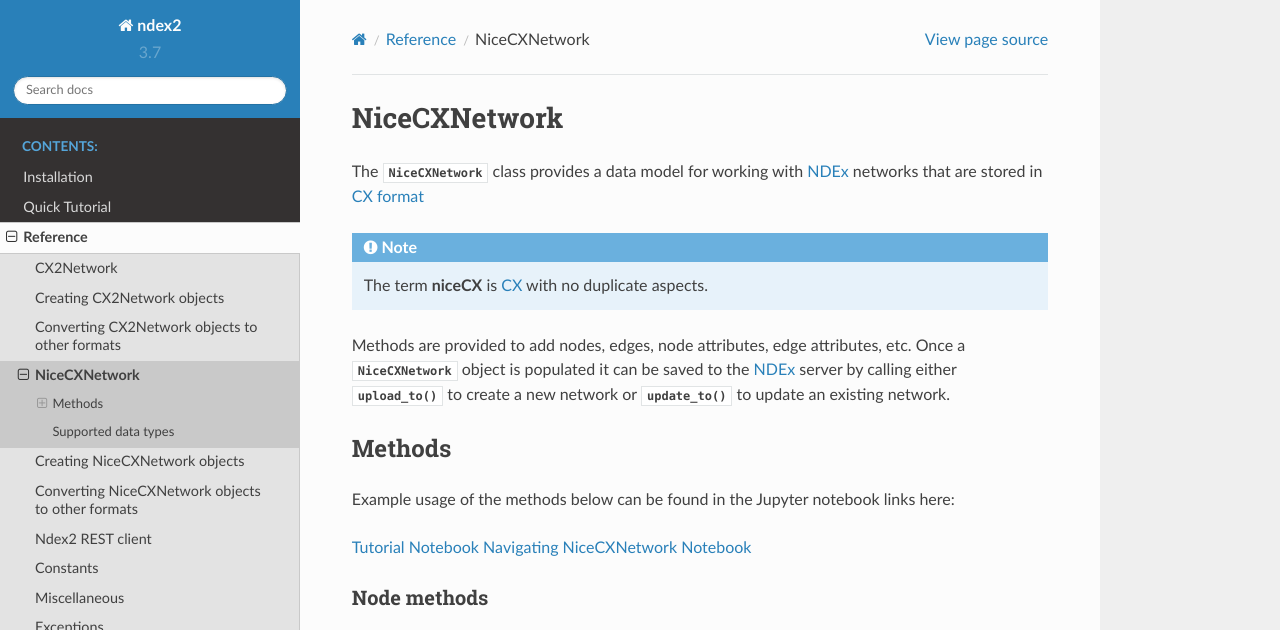
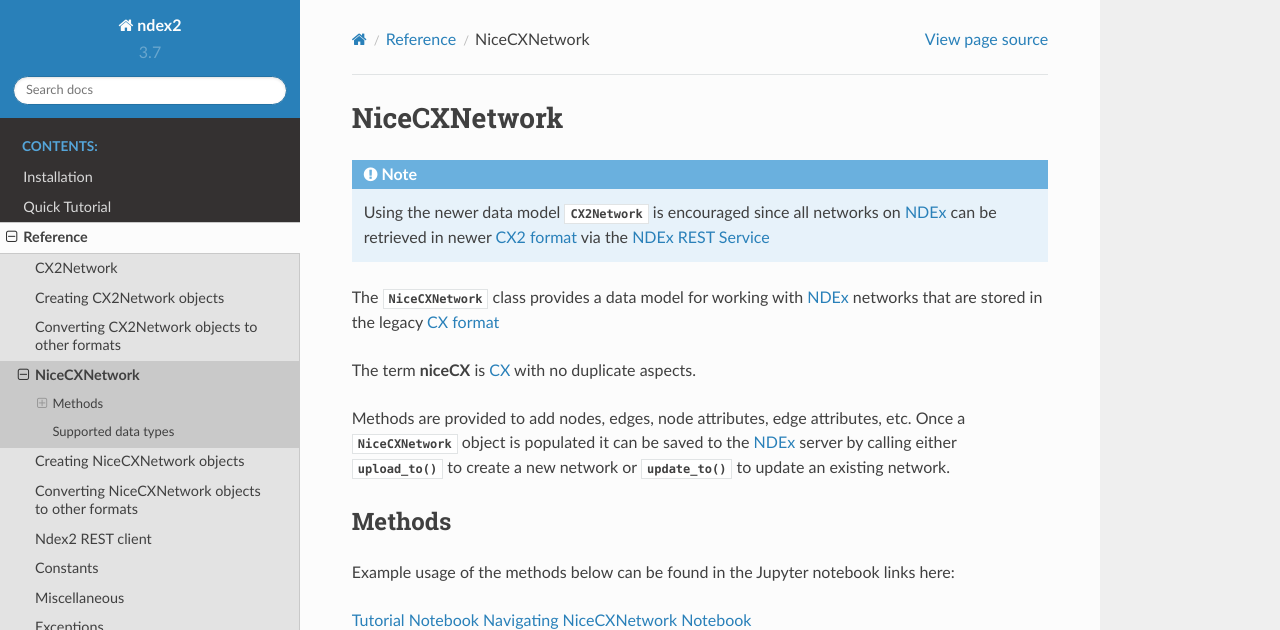
Before and after one commit to ndexbio/ndex2-client, a Sphinx documentation site: the page built from docs/ndex2.rst, in a window 1280 px wide and 900 px high, cut to the strip 0-630 px from the top of the window. Built offline with Sphinx 7.4.7 and the Read the Docs theme 2.0.0, drawn with Linux system fonts in a browser that asks for light colours.

Commit message:
added note to use CX2Network

```diff
--- a/docs/ndex2.rst
+++ b/docs/ndex2.rst
@@ -1,19 +1,22 @@
 NiceCXNetwork
 -------------
 
-The :class:`~ndex2.nice_cx_network.NiceCXNetwork` class provides a data model for working
-with NDEx_ networks that are stored in `CX format <https://home.ndexbio.org/data-model>`__
-
 .. note::
 
-    The term **niceCX** is `CX <https://home.ndexbio.org/data-model>`__ with no duplicate
-    aspects.
+    Using the newer data model :py:class:`~ndex2.cx2.CX2Network`
+    is encouraged since all networks on NDEx_ can be retrieved in newer `CX2 format`_ via
+    the `NDEx REST Service`_
+
+The :class:`~ndex2.nice_cx_network.NiceCXNetwork` class provides a data model for working
+with NDEx_ networks that are stored in the legacy `CX format`_
+
+The term **niceCX** is CX_ with no duplicate aspects.
 
 Methods are provided to add nodes, edges, node attributes, edge attributes, etc.
 Once a :class:`~ndex2.nice_cx_network.NiceCXNetwork` object is populated it can be
-saved to the `NDEx <https://ndexbio.org>`__ server by calling either
-:func:`~ndex2.nice_cx_network.NiceCXNetwork.upload_to()` to create a new network or
-:func:`~ndex2.nice_cx_network.NiceCXNetwork.update_to()` to update an existing network.
+saved to the NDEx_ server by calling either
+:py:meth:`~ndex2.nice_cx_network.NiceCXNetwork.upload_to` to create a new network or
+:py:meth:`~ndex2.nice_cx_network.NiceCXNetwork.update_to` to update an existing network.
 
 Methods
 ===========================
@@ -46,7 +49,6 @@
     :members: apply_template, apply_style_from_network, print_summary, to_cx, to_cx_stream, to_networkx, to_pandas_dataframe, update_to, upload_to
     :noindex:
 
-
 Supported data types
 =====================
 
@@ -76,3 +78,7 @@
 These constants are defined here: :py:const:`~ndex2.constants.VALID_ATTRIBUTE_DATATYPES`
 
 .. _NDEx: https://www.ndexbio.org
+.. _`CX format`: https://cytoscape.org/cx/specification/cytoscape-exchange-format-specification-(version-1)
+.. _CX: https://cytoscape.org/cx/specification/cytoscape-exchange-format-specification-(version-1)
+.. _`CX2 format`: https://cytoscape.org/cx/cx2/specification/cytoscape-exchange-format-specification-(version-2)
+.. _`NDEx REST Service`: https://home.ndexbio.org/using-the-ndex-server-api
```
